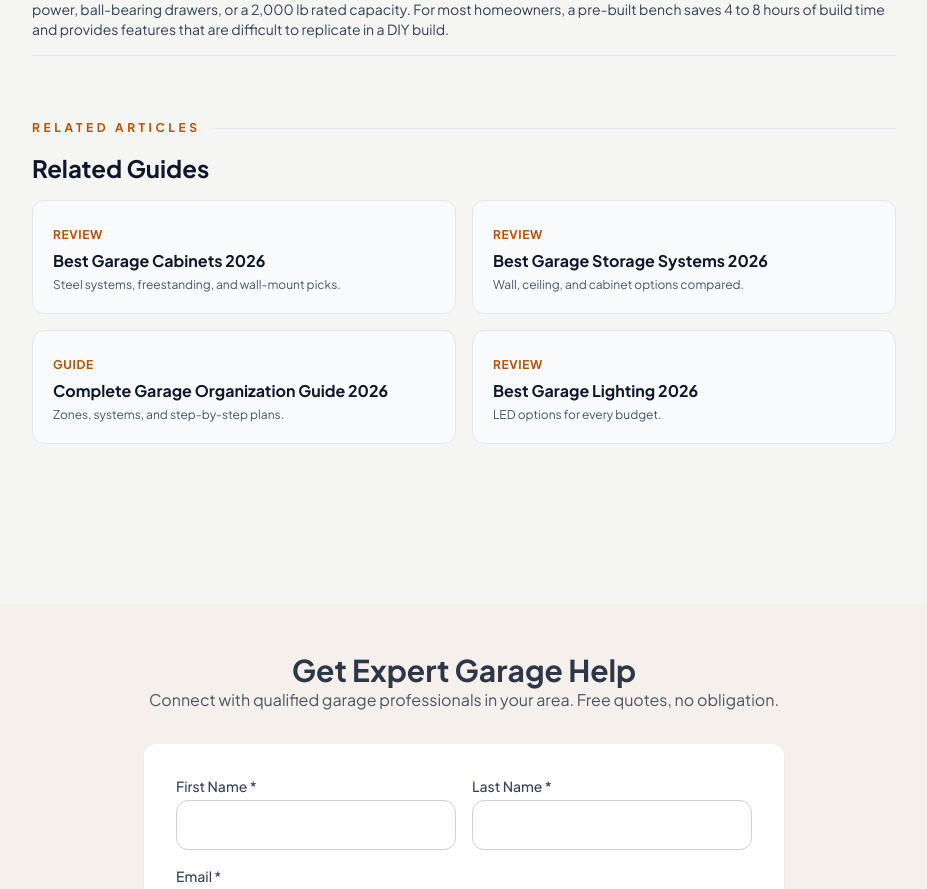
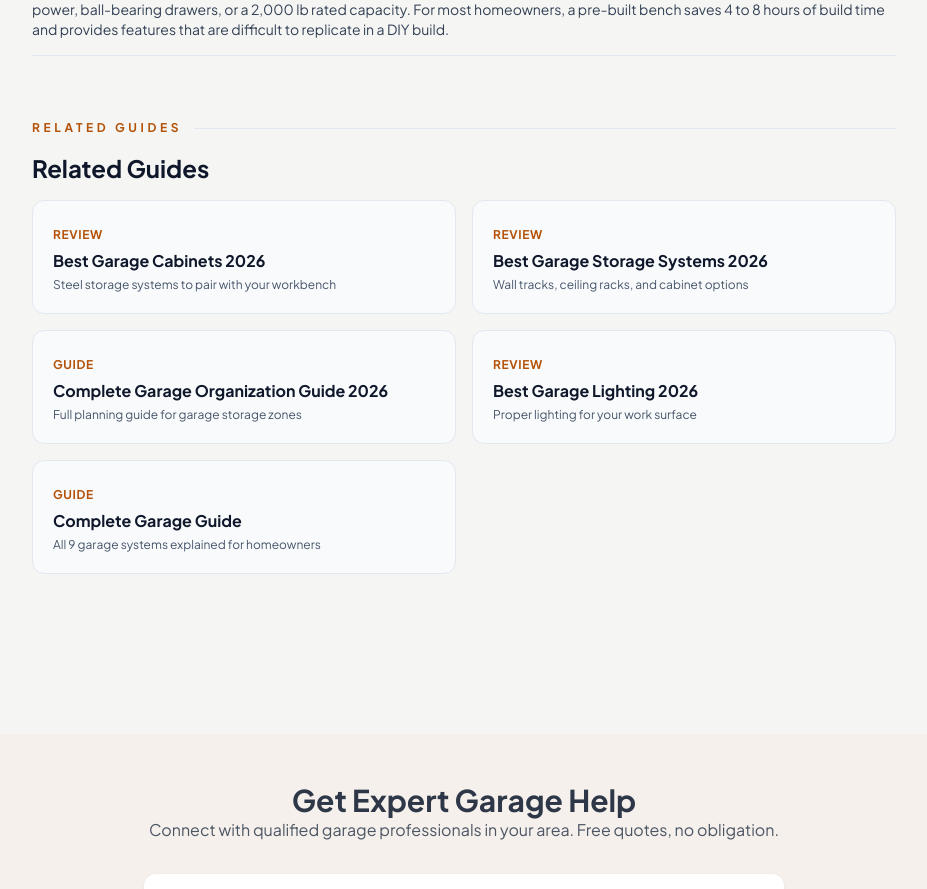
Before and after one commit to thebasementguide2026/thegarage.guide-, a Next.js app: page /reviews/best-garage-workbenches in a window 1280 px wide. Shown: the part 8680-9569 px from the top of the page, without its empty margins (176-1103 px from the left). Built offline with nearby package versions, Linux system fonts and the light colour scheme.

Commit message:
Update Related Guides section with 5 links on best-garage-workbenches

```diff
--- a/app/reviews/best-garage-workbenches/page.tsx
+++ b/app/reviews/best-garage-workbenches/page.tsx
@@ -286,30 +286,35 @@ export default function BestGarageWorkbenches() {
           </div>
         </div>
 
-        {/* Related Articles */}
+        {/* Related Guides */}
         <div className='mb-16'>
-          <div className='flex items-center space-x-3 mb-4'><span className='text-amber-700 font-bold tracking-[0.3em] text-xs uppercase'>Related Articles</span><div className='flex-1 h-px bg-slate-200'></div></div>
+          <div className='flex items-center space-x-3 mb-4'><span className='text-amber-700 font-bold tracking-[0.3em] text-xs uppercase'>Related Guides</span><div className='flex-1 h-px bg-slate-200'></div></div>
           <h2 className='text-2xl font-bold text-slate-900 mb-4'>Related Guides</h2>
           <div className='grid grid-cols-1 md:grid-cols-2 gap-4'>
             <a href='/reviews/best-garage-cabinets' className='block bg-slate-50 border border-slate-200 rounded-lg p-5 hover:border-amber-700 transition-colors'>
               <span className='text-amber-700 text-xs font-bold uppercase tracking-wider'>Review</span>
               <h3 className='text-base font-bold text-slate-900 mt-1'>Best Garage Cabinets 2026</h3>
-              <p className='text-slate-600 text-xs mt-1'>Steel systems, freestanding, and wall-mount picks.</p>
+              <p className='text-slate-600 text-xs mt-1'>Steel storage systems to pair with your workbench</p>
             </a>
             <a href='/reviews/best-garage-storage-systems' className='block bg-slate-50 border border-slate-200 rounded-lg p-5 hover:border-amber-700 transition-colors'>
               <span className='text-amber-700 text-xs font-bold uppercase tracking-wider'>Review</span>
               <h3 className='text-base font-bold text-slate-900 mt-1'>Best Garage Storage Systems 2026</h3>
-              <p className='text-slate-600 text-xs mt-1'>Wall, ceiling, and cabinet options compared.</p>
+              <p className='text-slate-600 text-xs mt-1'>Wall tracks, ceiling racks, and cabinet options</p>
             </a>
             <a href='/guides/complete-garage-organization-guide' className='block bg-slate-50 border border-slate-200 rounded-lg p-5 hover:border-amber-700 transition-colors'>
               <span className='text-amber-700 text-xs font-bold uppercase tracking-wider'>Guide</span>
               <h3 className='text-base font-bold text-slate-900 mt-1'>Complete Garage Organization Guide 2026</h3>
-              <p className='text-slate-600 text-xs mt-1'>Zones, systems, and step-by-step plans.</p>
+              <p className='text-slate-600 text-xs mt-1'>Full planning guide for garage storage zones</p>
             </a>
             <a href='/reviews/best-garage-lighting' className='block bg-slate-50 border border-slate-200 rounded-lg p-5 hover:border-amber-700 transition-colors'>
               <span className='text-amber-700 text-xs font-bold uppercase tracking-wider'>Review</span>
               <h3 className='text-base font-bold text-slate-900 mt-1'>Best Garage Lighting 2026</h3>
-              <p className='text-slate-600 text-xs mt-1'>LED options for every budget.</p>
+              <p className='text-slate-600 text-xs mt-1'>Proper lighting for your work surface</p>
+            </a>
+                          <a href='/guides/complete-garage-guide' className='block bg-slate-50 border border-slate-200 rounded-lg p-5 hover:border-amber-700 transition-colors'>
+              <span className='text-amber-700 text-xs font-bold uppercase tracking-wider'>Guide</span>
+              <h3 className='text-base font-bold text-slate-900 mt-1'>Complete Garage Guide</h3>
+              <p className='text-slate-600 text-xs mt-1'>All 9 garage systems explained for homeowners</p>
             </a>
           </div>
         </div>
```
